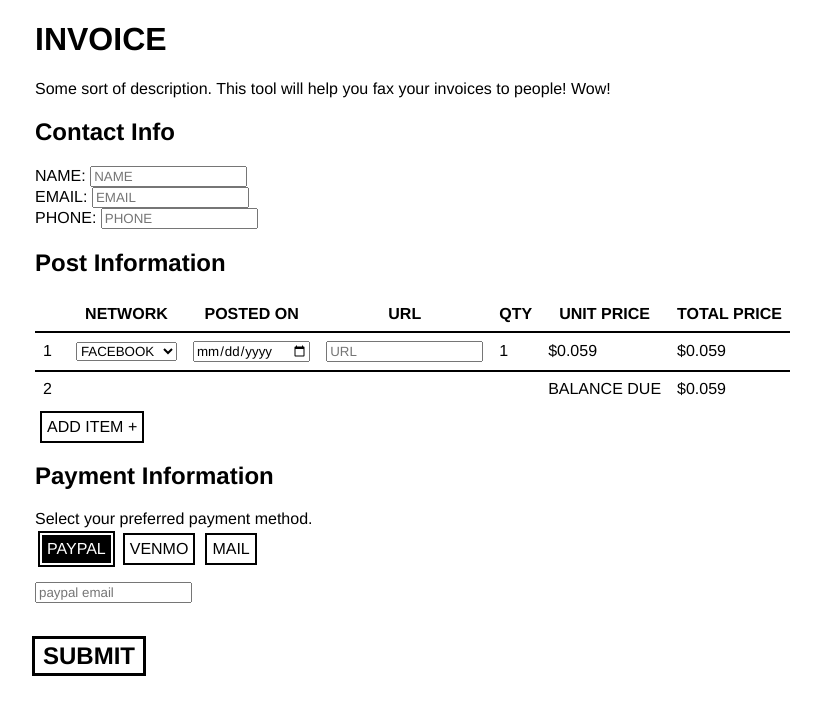
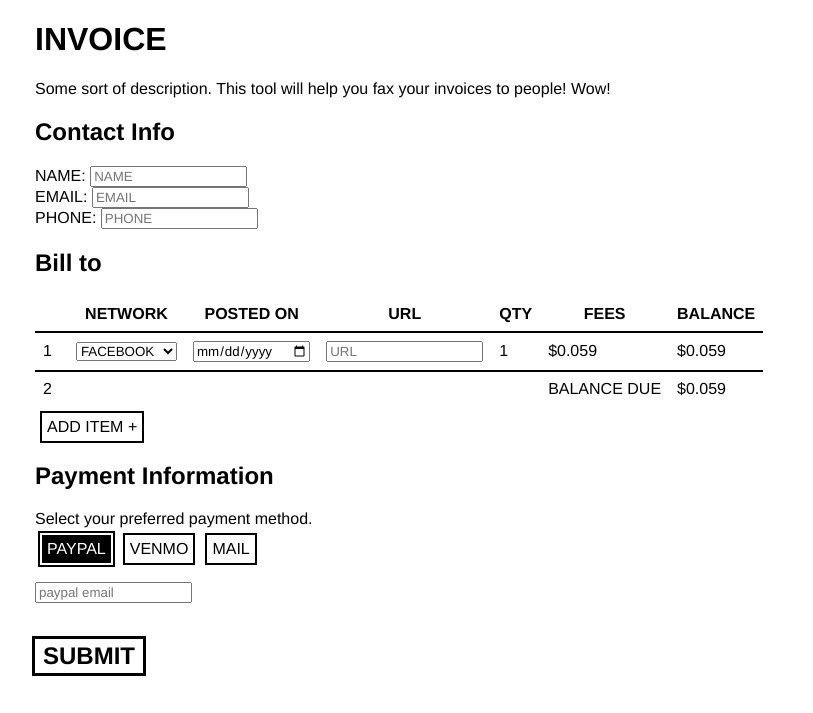
Before and after one commit to varner/invoicing, a Flask app: page / in a window 1280 px wide. Shown: the top 713 px of the page, without its empty margins (205-1018 px from the left). Run offline with Flask 2, Linux system fonts and the light colour scheme; some libraries are stand-ins or nearby versions.

Commit message:
changed language

```diff
--- a/templates/form.html
+++ b/templates/form.html
@@ -123,7 +123,7 @@
 				PHONE: <input type="text" placeholder="PHONE" name="phone" />
 			</label>
 
-			<h2>Post Information</h2>
+			<h2>Bill to</h2>
 
 			<table id="invoice">
 				<tr>
@@ -132,8 +132,8 @@
 					<th>POSTED ON</th>
 					<th>URL</th>
 					<th>QTY</th>
-					<th>UNIT PRICE</th>
-					<th>TOTAL PRICE</th>
+					<th>FEES</th>
+					<th>BALANCE</th>
 				</tr>
 
 				<tr><td></td><td><select name="000_site"><option value="facebook">FACEBOOK</option><option value="instagram">INSTAGRAM</option><option value="snapchat">SNAPCHAT</option><option value="twitter">TWITTER</option></select>
```
